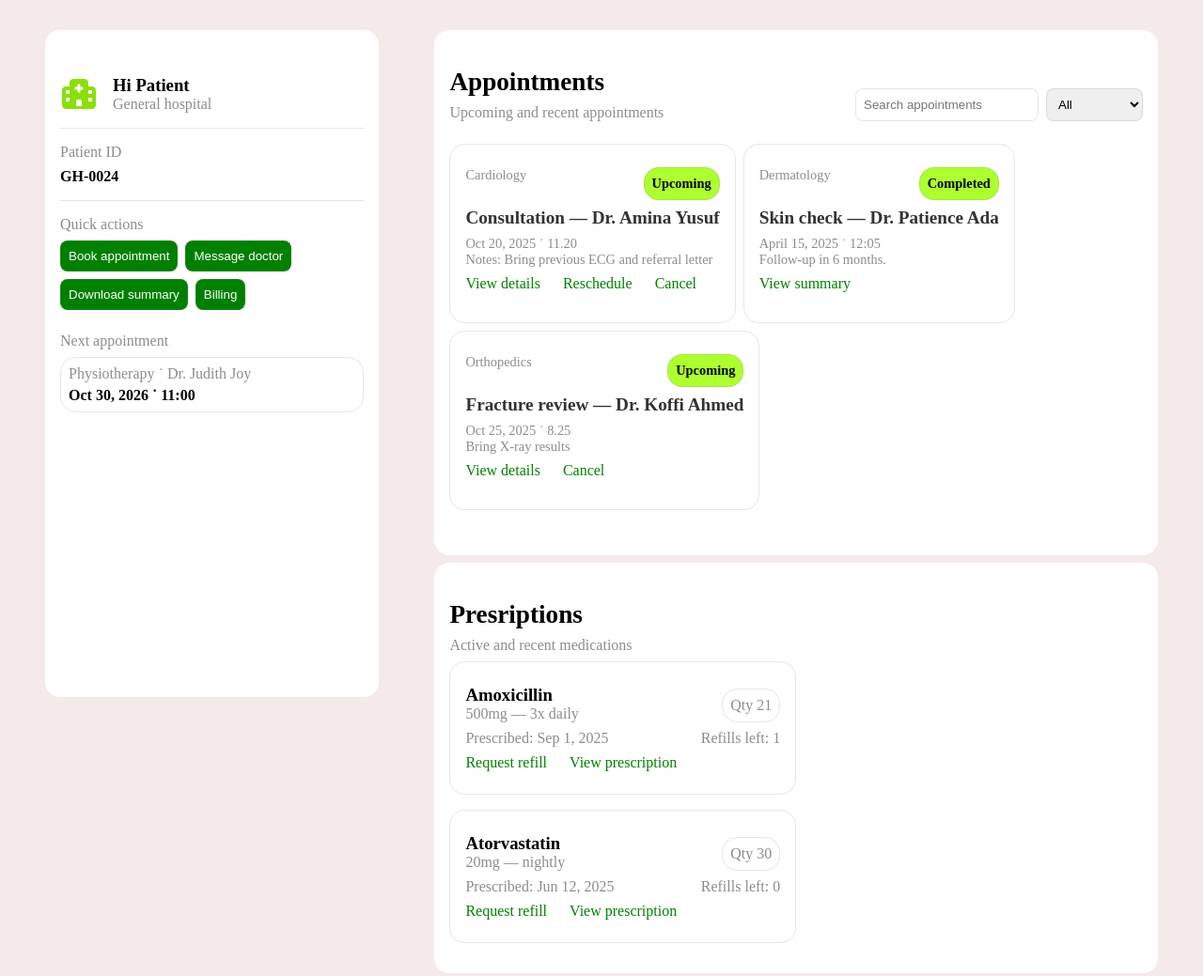
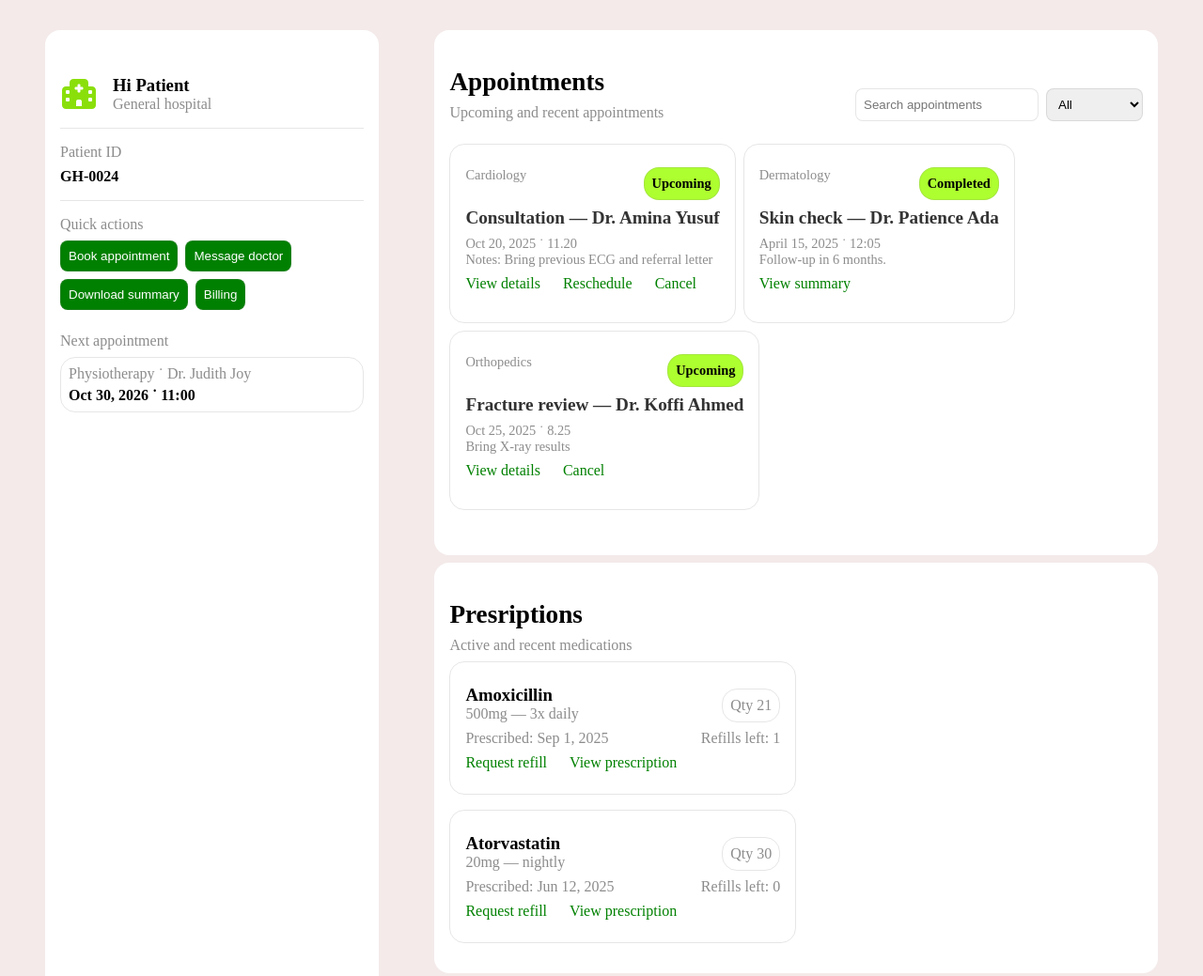
Before and after one commit to pen0808/Hospital-patient-s-details, a plain HTML site: page index.html in a window 1280 px wide. Shown: the top 1039 px of the page at 94% size. Drawn offline with Linux system fonts and the light colour scheme; a web font is replaced by a local one.

Commit message:
Refactor styles.css with updated formatting

```diff
--- a/styles.css
+++ b/styles.css
@@ -26,7 +26,7 @@ body{
 
 .sidebar-container{
   width: 30%;
-  aspect-ratio: 2 / 4;
+  aspect-ratio: 2 / 6;
   background-color: white;
   padding: 2rem 1rem;
   border-radius: 1rem;
@@ -386,4 +386,5 @@ p{
   summary h3{
     font-size: 1rem;
   }
+
 }
```
